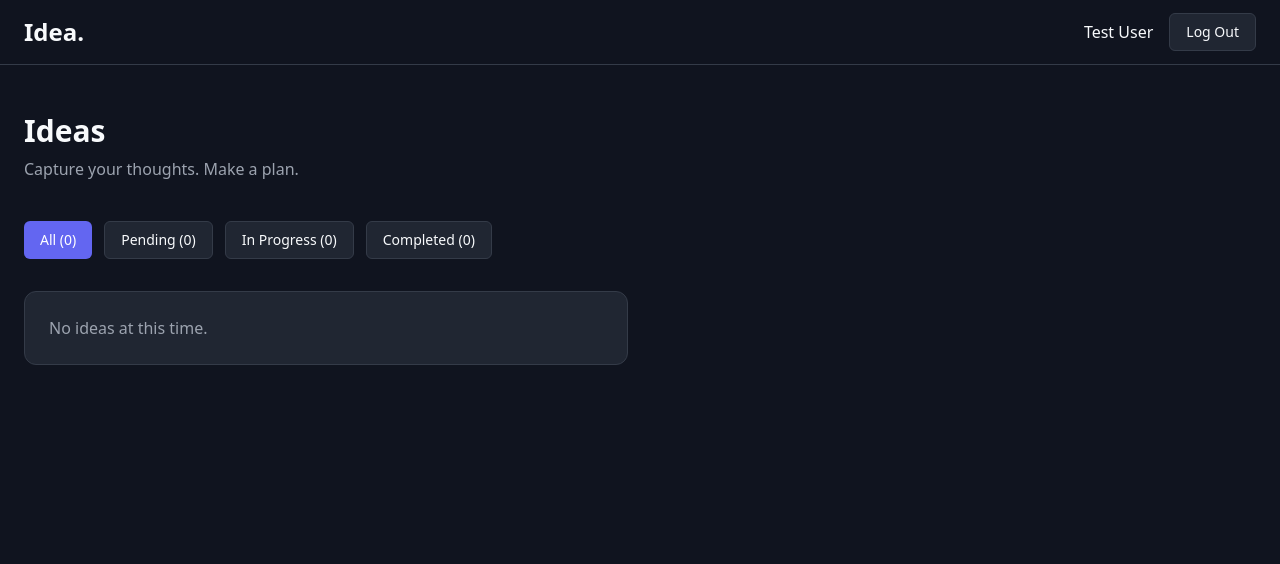
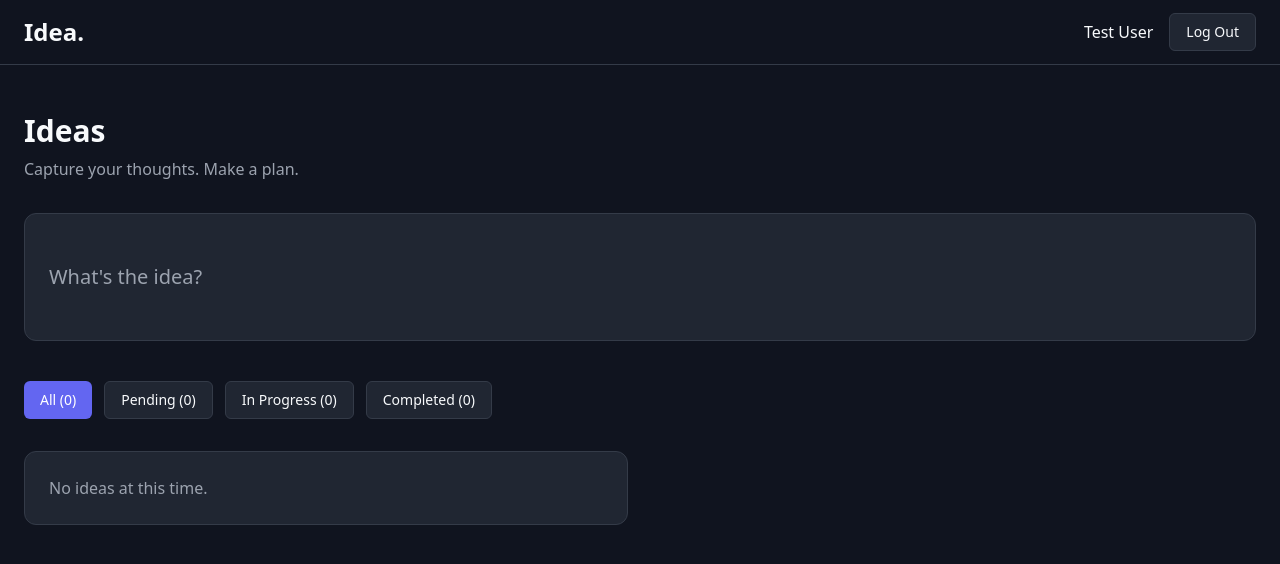
Before and after one commit to MaksimTihhomirov/Laravel-Idea-Final-Project, a Laravel app: page / in a window 1280 px wide. Shown: the top 564 px of the page. Run offline with Laravel 12, Linux system fonts and the light colour scheme; a user stored in the database is signed in; data comes from the database, SQL or seed files in the repository; data that the repository does not hold is empty; style sheets or scripts are compiled from the project's sources.

Commit message:
Create A Functional Modal With AlpineJS

```diff
--- a/resources/views/ideas/index.blade.php
+++ b/resources/views/ideas/index.blade.php
@@ -1,11 +1,24 @@
 <x-layout.layout title="Ideas">
 
     <header class="mb-10">
+
         <h1 class="text-3xl font-bold">Ideas</h1>
 
         <p class="text-muted-foreground mt-2">
             Capture your thoughts. Make a plan.
         </p>
+
+        <button
+            x-data
+            @click="$dispatch('open-modal', 'create-idea')"
+            type="button"
+            class="w-full mt-8 h-32 bg-card border border-border rounded-xl text-left px-6 hover:border-primary cursor-pointer"
+        >
+            <span class="text-xl text-muted-foreground">
+                What's the idea?
+            </span>
+        </button>
+
     </header>
 
     <div class="flex flex-wrap gap-3 mb-8">
@@ -47,4 +60,47 @@
 
     </div>
 
+    <!-- Modal -->
+
+    <div
+        x-data="{ show: false, name: 'create-idea' }"
+        x-show="show"
+        @open-modal.window="if ($event.detail === name) show = true"
+        @keydown.escape.window="show = false"
+        @click.self="show = false"
+        x-transition
+        style="display: none;"
+        class="fixed inset-0 z-50 flex items-center justify-center bg-black/50 backdrop-blur-sm p-4"
+        role="dialog"
+        aria-modal="true"
+        aria-label="Create new idea"
+    >
+
+        <x-card class="w-full max-w-lg">
+
+            <div class="flex items-center justify-between mb-6">
+
+                <h2 class="text-2xl font-bold">
+                    Create a new idea
+                </h2>
+
+                <button
+                    type="button"
+                    @click="show = false"
+                    class="text-2xl cursor-pointer"
+                    aria-label="Close"
+                >
+                    ×
+                </button>
+
+            </div>
+
+            <p class="text-muted-foreground">
+                Your next great idea starts here.
+            </p>
+
+        </x-card>
+
+    </div>
+
 </x-layout.layout>
```
